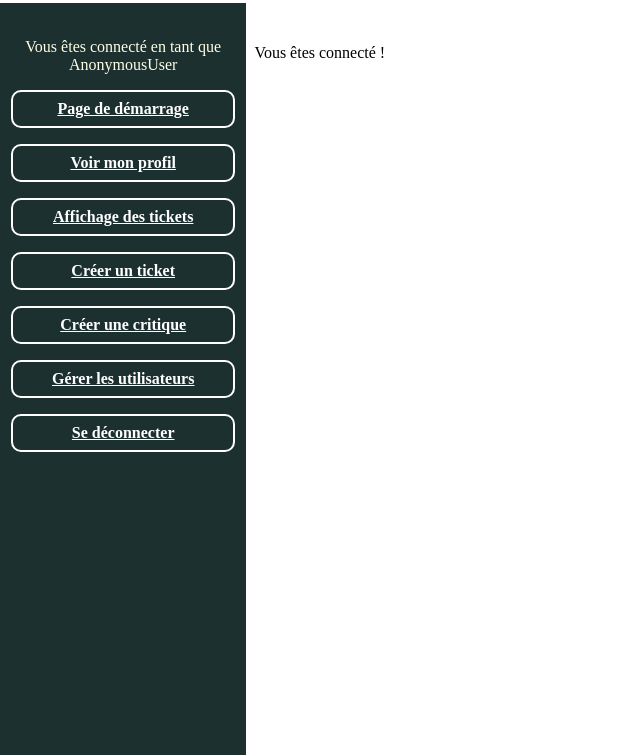
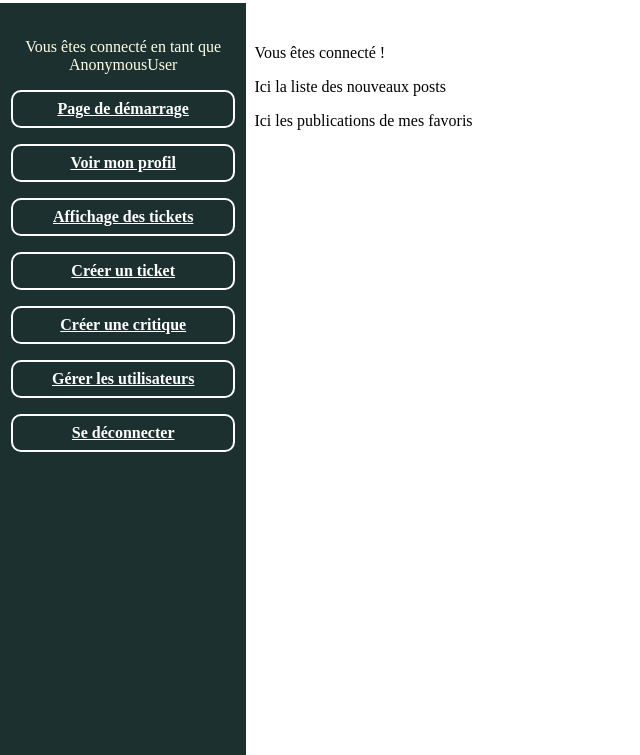
Before and after one commit to SebandCo/Projet9_OpenClassRoom-, a Django app: template HTML_Python/connected/templates/connected/home.html in a window 1280 px wide. Shown: the part 45-800 px from the top of the page, without its empty margins (0-640 px from the left). Run offline with Django 3.2, Linux system fonts and the light colour scheme; the template is opened without the code that fills it, so the values that code supplies are empty.

Commit message:
Update home.html

```diff
--- a/HTML_Python/connected/templates/connected/home.html
+++ b/HTML_Python/connected/templates/connected/home.html
@@ -6,4 +6,6 @@
 
 {% block content %}
     <p>Vous êtes connecté !</p>
+    <p>Ici la liste des nouveaux posts</p>
+    <p>Ici les publications de mes favoris</p>
 {% endblock content %}
```
